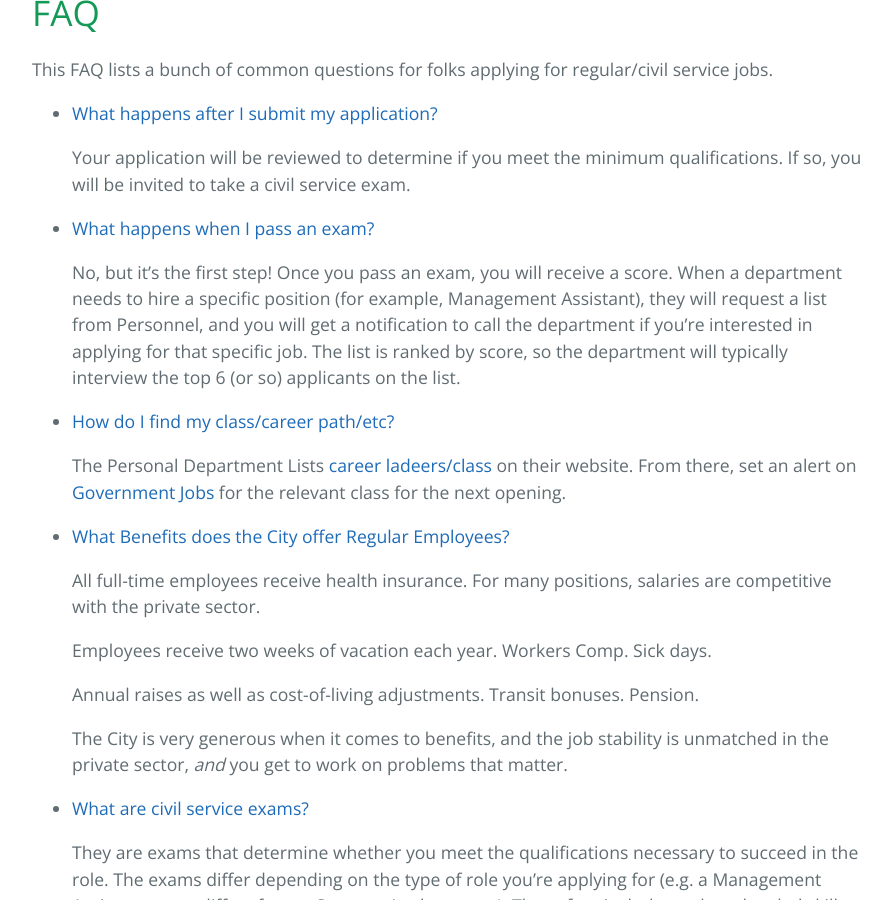
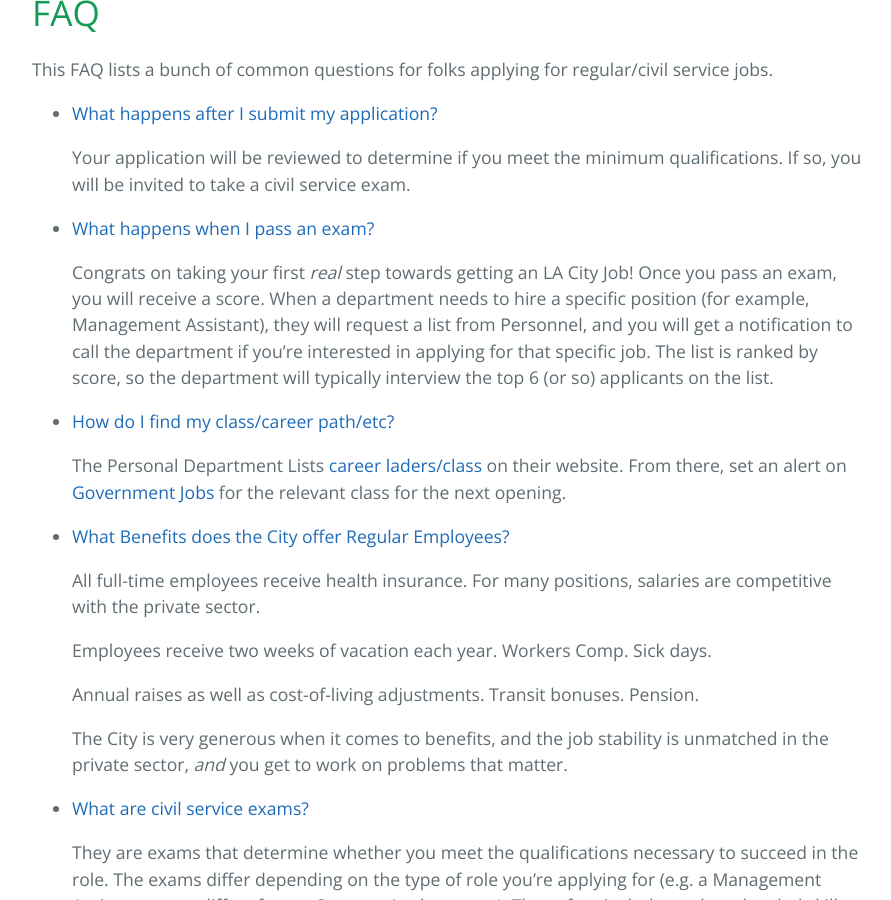
Before and after one commit to hunterowens/workfor.la, a Jekyll site: the page built from index.html, in a window 1280 px wide and 900 px high, scrolled down 973 px. Shown: the whole window, without its empty margins (192-1083 px from the left). Built offline with Jekyll 4.4.1, drawn with Linux system fonts in a browser that asks for light colours; the list of posts is cut into pages by our own code.

Commit message:
fixing #12

```diff
--- a/_posts/2016-02-12-finding-class.md
+++ b/_posts/2016-02-12-finding-class.md
@@ -4,4 +4,4 @@ title:  "How do I find my class/career path/etc?"
 date:   2016-02-12 17:50:00
 categories: main
 ---
-The Personal Department Lists [career ladeers/class](http://per.lacity.org/index.cfm?content=careerladder) on their website. From there, set an alert on [Government Jobs](https://governmentjobs.com/careers/lacity) for the relevant class for the next opening.
+The Personal Department Lists [career laders/class](http://per.lacity.org/index.cfm?content=careerladder) on their website. From there, set an alert on [Government Jobs](https://governmentjobs.com/careers/lacity) for the relevant class for the next opening.
--- a/_posts/2016-02-12-passing-exams.md
+++ b/_posts/2016-02-12-passing-exams.md
@@ -4,4 +4,4 @@ title:  "What happens when I pass an exam?"
 date:   2016-02-12 17:50:00
 categories: main
 ---
-No, but it’s the first step! Once you pass an exam, you will receive a score. When a department needs to hire a specific position (for example, Management Assistant), they will request a list from Personnel, and you will get a notification to call the department if you’re interested in applying for that specific job. The list is ranked by score, so the department will typically interview the top 6 (or so) applicants on the list.
+Congrats on taking your first _real_ step towards getting an LA City Job! Once you pass an exam, you will receive a score. When a department needs to hire a specific position (for example, Management Assistant), they will request a list from Personnel, and you will get a notification to call the department if you’re interested in applying for that specific job. The list is ranked by score, so the department will typically interview the top 6 (or so) applicants on the list.
```
